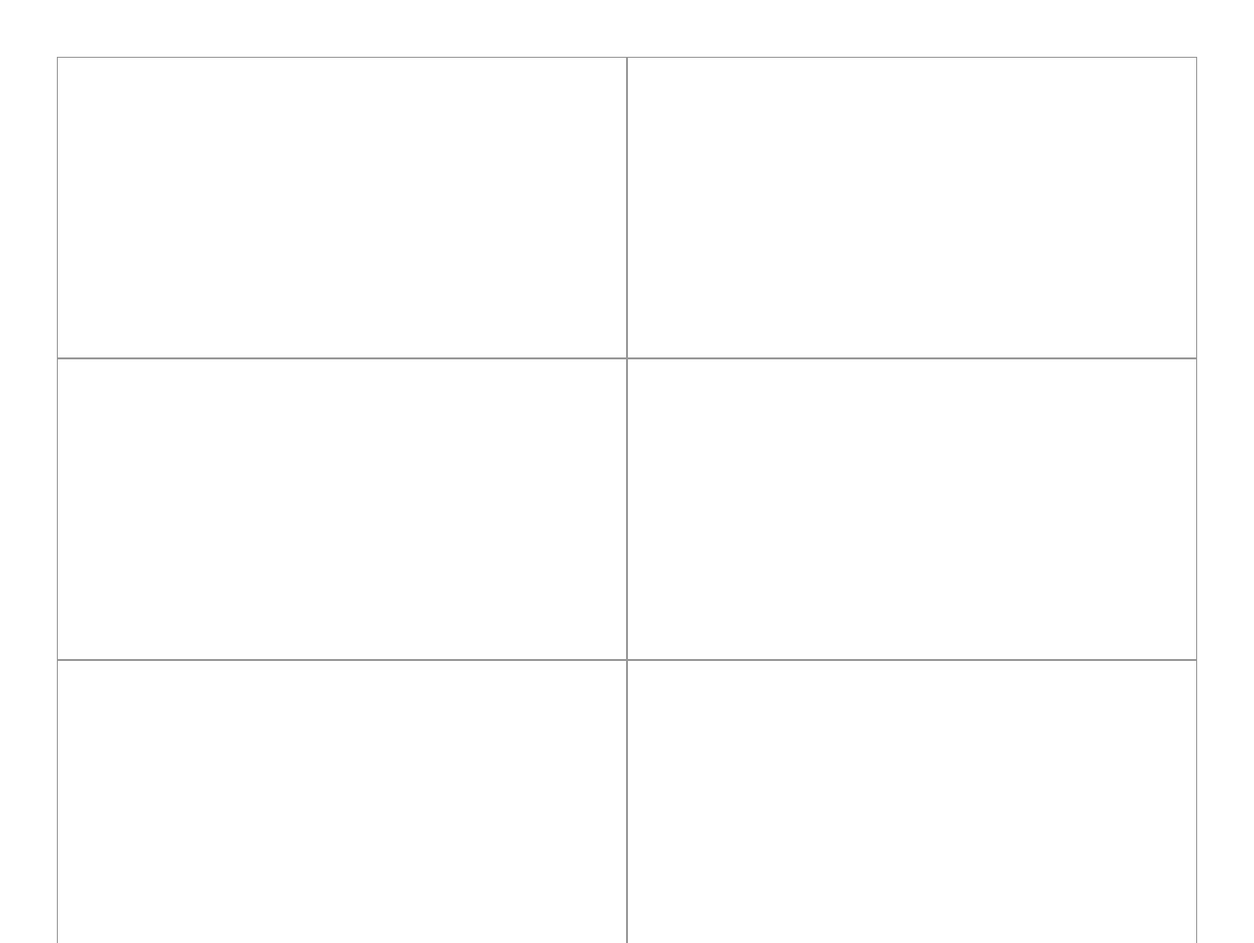
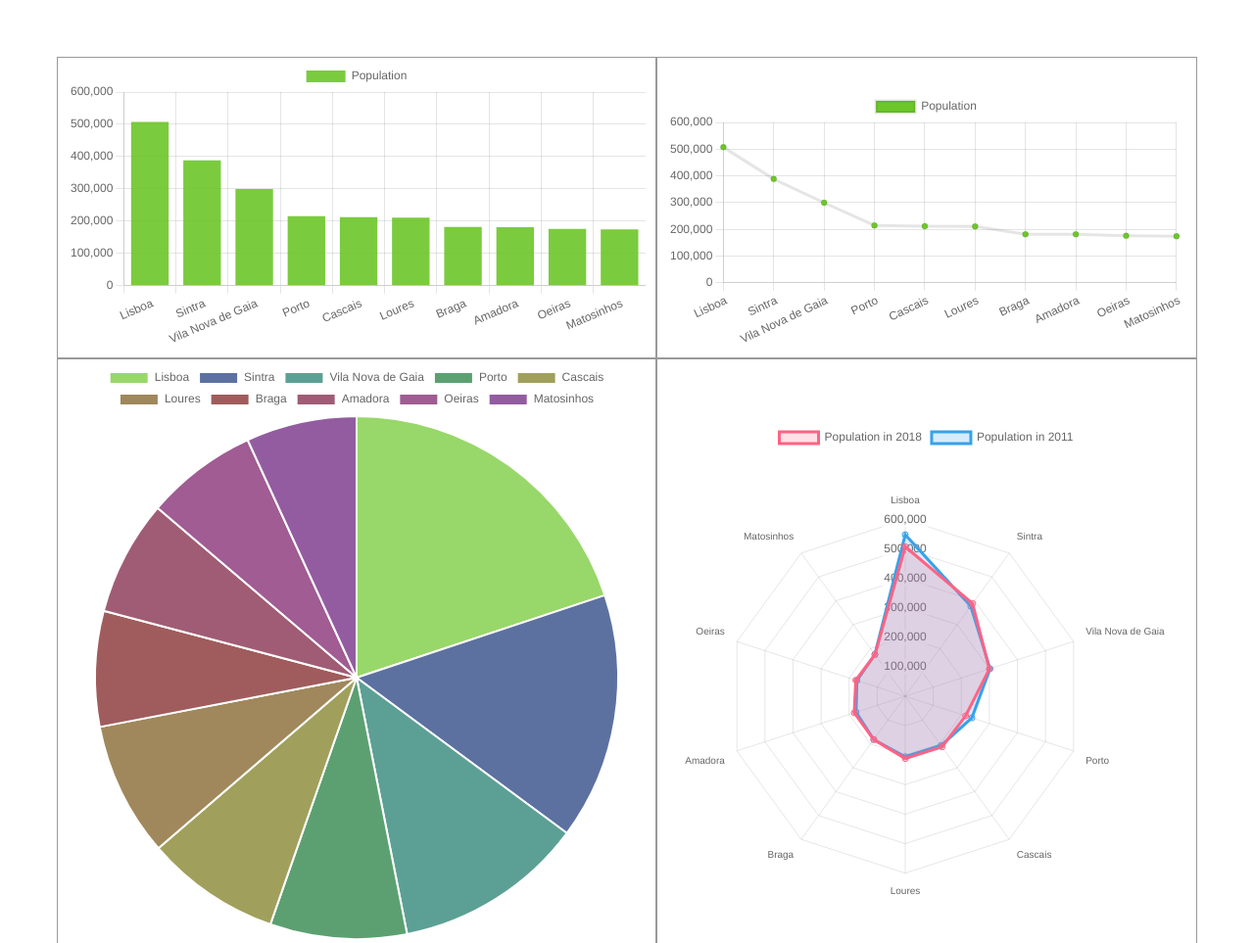
Before and after one commit to danielhpt/DV-Tutorial-Begin, a website: page views/index.html in a window 1280 px wide. Shown: the top 963 px of the page at 98% size. Drawn offline with nearby package versions, Linux system fonts and the light colour scheme; files that its build step writes are made by us from their sources.

Commit message:
Prepare advanced hands-on tutorial

```diff
--- /dev/null
+++ b/public/javascripts/charts.js
@@ -0,0 +1,184 @@
+let app = {
+
+    charts: [],
+
+    // Top 10 councils with the largest population in Portugal, in 2018
+    cities: ['Lisboa', 'Sintra', 'Vila Nova de Gaia', 'Porto', 'Cascais', 'Loures', 'Braga', 'Amadora', 'Oeiras', 'Matosinhos'],
+    pop2018: [507220, 388434, 299938, 215284, 212474, 211359, 181919, 181724, 176218, 174382],
+    // Populations of those this.cities in 2011
+    pop2011: [547733, 377835, 302295, 237591, 206479, 205054, 181494, 175136, 172120, 175478],
+    //colors pallet
+    colors: [
+        'rgba(109, 198, 42, 0.7)',
+        'rgba(23, 54, 120, 0.7)',
+        'rgba(23, 120, 105, 0.7)',
+        'rgba(23, 120, 54, 0.7)',
+        'rgba(120, 120, 23, 0.7)',
+        'rgba(120, 86, 23, 0.7)',
+        'rgba(120, 23, 23, 0.7)',
+        'rgba(120, 23, 58, 0.7)',
+        'rgba(120, 23, 102, 0.7)',
+        'rgba(102, 23, 120, 0.7)',
+        'rgba(58, 23, 120, 0.7)',
+        'rgba(29, 23, 120, 0.7)'
+    ],
+    /**
+     * Used to get the chartjs object based on the layout position
+     * @param pos
+     * @return {null|*}
+     */
+    getChart: function (pos) {
+
+        if(this.charts[pos] === undefined)
+            return null;
+
+        return this.charts[pos];
+
+    },
+
+    init: function () {
+
+        // Longitude and latitude (x, y)
+        const citGeo = [
+            {x: -9.13333, y: 38.71667},
+            {x: -9.37826, y: 38.80097},
+            {x: -8.61742, y: 41.13363},
+            {x: -8.61099, y: 41.14961},
+            {x: -9.42146, y: 38.69790},
+            {x: -9.16845, y: 38.83091},
+            {x: -8.42005, y: 41.55032},
+            {x: -9.23083, y: 38.75382},
+            {x: -9.31460, y: 38.69690},
+            {x: -8.69630, y: 41.18440}
+        ];
+        // Longitude, latitude and population in 2018 (x, y, r)
+        const citGeoPop = [  // population divided by 10000 for scale
+            {x: -9.13333, y: 38.71667, r: 50.7220},
+            {x: -9.37826, y: 38.80097, r: 38.8434},
+            {x: -8.61742, y: 41.13363, r: 29.9938},
+            {x: -8.61099, y: 41.14961, r: 21.5284},
+            {x: -9.42146, y: 38.69790, r: 21.2474},
+            {x: -9.16845, y: 38.83091, r: 21.1359},
+            {x: -8.42005, y: 41.55032, r: 18.1919},
+            {x: -9.23083, y: 38.75382, r: 18.1724},
+            {x: -9.31460, y: 38.69690, r: 17.6218},
+            {x: -8.69630, y: 41.18440, r: 17.4382}
+        ];
+
+        this.charts.push(new Chart(document.getElementById("myChart_1"), {
+            type: 'bar',
+
+            data: {
+                labels: this.cities,
+                datasets: [{
+                    label: "Population",
+                    data: this.pop2018,
+                    backgroundColor: 'rgba(109, 198, 42, 0.9)'
+                }]
+            },
+            options: {
+            }
+        }));
+
+        this.charts.push(new Chart(document.getElementById("myChart_2"), {
+            type: 'line',
+            data: {
+                labels: this.cities,
+                datasets: [{
+                    label: "Population",
+                    data: this.pop2018,
+                    backgroundColor: 'rgba(109, 198, 42, 1)'
+                }]
+            },
+            options: {
+                scales: {
+                    y: {
+                        beginAtZero: true
+                    }
+                }
+            }
+        }));
+
+        this.charts.push(new Chart(document.getElementById("myChart_3"), {
+            type: 'pie', // doughnut, pie
+            data: {
+                labels: this.cities,
+                datasets: [{
+                    label: "Population",
+                    data: this.pop2018,
+                    backgroundColor: this.colors
+                }]
+            },
+            options: {}
+        }));
+
+        this.charts.push(new Chart(document.getElementById("myChart_4"), {
+            type: 'radar',
+            data: {
+                labels: this.cities,
+                datasets: [{
+                    label: "Population in 2018",
+                    data: this.pop2018,
+                    fill: true,
+                    backgroundColor: 'rgba(255, 99, 132, 0.2)',
+                    borderColor: 'rgb(255, 99, 132)',
+                }, {
+                    label: "Population in 2011",
+                    data: this.pop2011,
+                    fill: true,
+                    backgroundColor: 'rgba(54, 162, 235, 0.2)',
+                    borderColor: 'rgb(54, 162, 235)',
+                }]
+            },
+            options: {
+                scales: {
+                    r: {
+                        beginAtZero: true
+                    }
+                }
+            }
+        }));
+
+        this.charts.push(new Chart(document.getElementById("myChart_5"), {
+            type: 'scatter',
+            data: {
+                labels: this.cities,
+                datasets: [{
+                    label: "Population",
+                    data: citGeo,
+                    backgroundColor: this.colors
+                }]
+            },
+            options: {
+                scales: {
+                    x: {
+                        type: 'linear',
+                        position: 'bottom'
+                    }
+                }
+            }
+        }));
+
+        this.charts.push(new Chart(document.getElementById("myChart_6"), {
+            type: 'bubble',
+            data: {
+                labels: this.cities,
+                datasets: [{
+                    label: "Population",
+                    data: citGeoPop,
+                    backgroundColor: this.colors
+                }]
+            },
+            options: {
+                scales: {
+                    x: {
+                        type: 'linear',
+                        position: 'bottom'
+                    }
+                }
+            }
+        }));
+
+    }
+
+};
--- a/views/index.html
+++ b/views/index.html
@@ -4,16 +4,79 @@
     <title>Data Visualization</title>
     <script src="https://cdn.jsdelivr.net/npm/chart.js"></script>
     <script src="https://code.jquery.com/jquery-3.6.0.min.js"></script>
+    <script src="javascripts/charts.js"></script>
     <link rel="stylesheet" href="stylesheets/style.css">
     <script>
-        let onLoad = function () {
+        //##### HANDS-ON!
+        let handsOn = {
             /**
-             * Insert your code here
+             * Load charts
              */
+            init: () => {
+                app.init();
+            },
+            /**
+             * Add data dynamically
+             * @param (string) label The dataset label
+             * @param (number) The dataset value
+             */
+            addDataToBarChart: (label, data) => {
+                //todo
+            },
+            /**
+             * Will update the first dataset label
+             * @param (string) label The dataset label
+             */
+            changeDataSetLabel: (label) => {
+                //todo
+            },
+            /**
+             * Get random data and label from server
+             */
+            getDataFromServerSideForBarChart: () => {
+                //todo
+            },
+            /**
+             * Add slide delay animation
+             */
+            addDelayAnimationToBarChart: () => {
+                //todo
+            },
+            /**
+             * Add progressive line animation
+             */
+            addProgressiveLineToLineChart: () => {
+                //todo
+            },
+            /**
+             * Add onclick listener
+             */
+            getValueFromPieChartOnClick: () => {
+                //todo
+            },
+            /**
+             * Will dynamically smooth the radar chart
+             */
+            smoothRadarChart: () => {
+                //todo
+            },
+            /**
+             * Add second chart on top of the first one
+             */
+            addLinetoBarChart: () => {
+                //todo
+            },
+            /**
+             * Update bar color
+             */
+            setBarColors: () => {
+                //todo
+            }
+
         };
     </script>
 </head>
-<body onload="onLoad()">
+<body onload="handsOn.init()">
 <div class="divTable">
     <div class="divTableBody">
         <div class="divTableRow">
```
Also changed, not shown: app.js (+9 -3 lines), public/favicon.ico (added).
